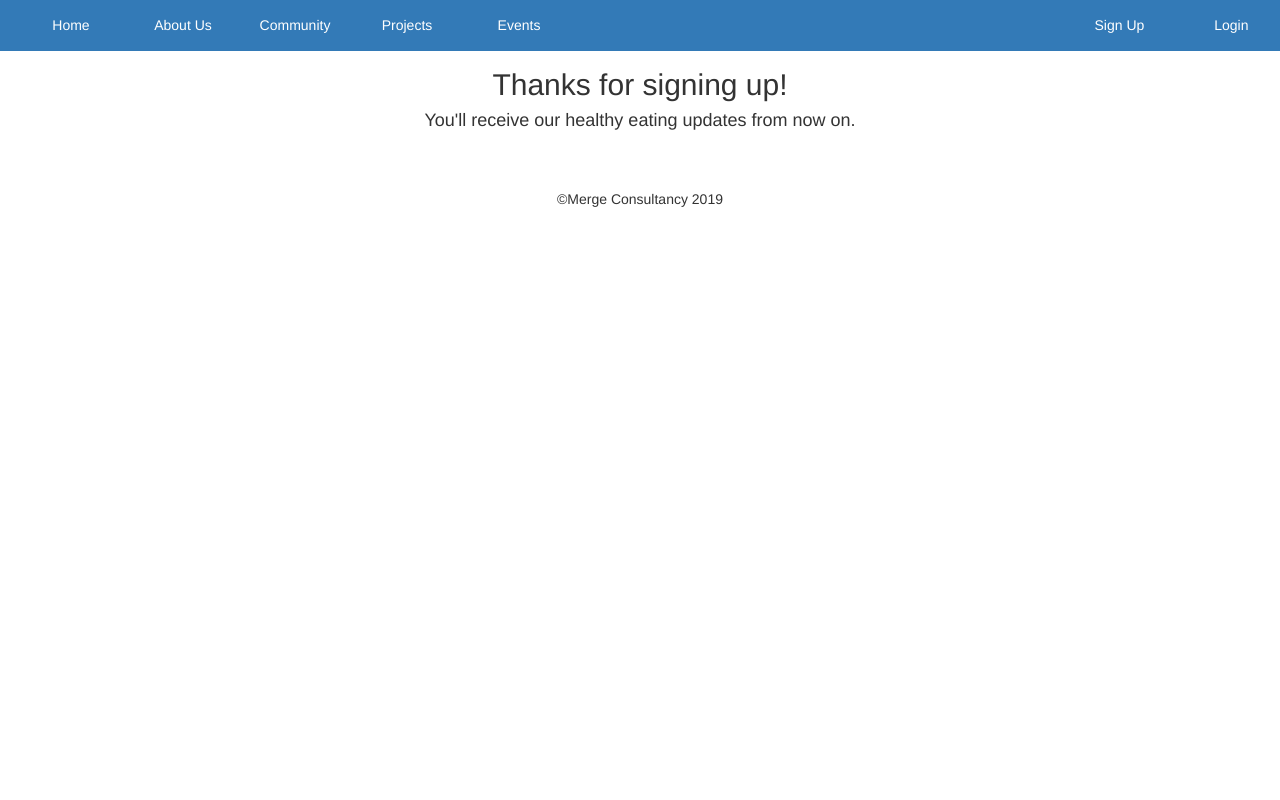
After one commit to harrietbull/py_course, a Flask app: template templates/thanks.html in a window 1280 px wide. The commit adds this page. Run offline with Flask 2, Linux system fonts and the light colour scheme; the template is opened without the code that fills it, so the values that code supplies are empty; some web fonts are replaced.

Commit message:
making forms work

```diff
--- a/main.py
+++ b/main.py
@@ -2,6 +2,15 @@ from flask import Flask, render_template, url_for, redirect, request
 import requests
 
 app = Flask("__name__")
+
+def send_simple_message(email, name):
+    return requests.post(
+        "https://api.mailgun.net/v3/sandboxc42735b98d7b464587d8a7396a7e7741.mailgun.org/messages",
+        auth=("api", "5bb876706f10a10b2f2e5a3d12804f39-7caa9475-a3d1e7df"),
+        data={"from": "Excited User <mailgun@sandboxc42735b98d7b464587d8a7396a7e7741.mailgun.org>",
+              "to": [email],
+              "subject": "Thanks for signing up "+name,
+              "text": "You've signed up to receive more healthy updates - well done you!"})
 
 @app.route("/")
 def index():
@@ -24,7 +33,8 @@ def sUp():
     #
     # # validate the received values
     if name and email:
-        return "Yes it works"
+        send_simple_message(email, name)
+        return render_template("thanks.html")
 
 
 if  __name__ == "__main__":
--- a/templates/index.html
+++ b/templates/index.html
@@ -21,7 +21,7 @@
         <li><a href="#">Events</a></li>
        </ul>
        <ul class="nav navbar-nav navbar-right bg-primary">
-         <li><a href="signUp.html"><span class="glyphicon glyphicon-user"></span> Sign Up</a></li>
+         <li><a href="ad"><span class="glyphicon glyphicon-user"></span> Sign Up</a></li>
          <li><a href="#"><span class="glyphicon glyphicon-log-in"></span> Login</a></li>
        </ul>
      </div>
--- /dev/null
+++ b/templates/thanks.html
@@ -0,0 +1,45 @@
+<doctype html>
+<html lang="en">
+
+<head>
+  <title>Sign Up Page</title>
+    <meta name="viewport" content="width=device-width, initial-scale=1, shrink-to-fit=no">
+    <meta charset="utf-8">
+    <link href="https://fonts.googleapis.com/css?family=Roboto" rel="stylesheet">
+    <link href="../static/css/bootstrap.min.css" type="text/css" rel="stylesheet">
+    <link href="../static/styles.css" rel="stylesheet">
+
+</head>
+
+<body>
+  <nav class="navbar navbar-nav  navbar-fixed-top bg-primary" role="navigation">
+    <div class="container-fluid">
+      <ul class="nav navbar-nav">
+        <li><a href="index.html">Home</a></li>
+        <li><a href="#">About Us</a></li>
+        <li><a href="#">Community</a></li>
+        <li><a href="#">Projects</a></li>
+        <li><a href="#">Events</a></li>
+       </ul>
+       <ul class="nav navbar-nav navbar-right bg-primary">
+         <li><a href="#"><span class="glyphicon glyphicon-user"></span> Sign Up</a></li>
+         <li><a href="#"><span class="glyphicon glyphicon-log-in"></span> Login</a></li>
+       </ul>
+     </div>
+  </nav>
+
+
+  <div class="jumbotron">
+    <h2 align=center> Thanks for signing up!</h2>
+    <h4 align=center>You'll receive our healthy eating updates from now on. </h4>
+
+  </div>
+
+  <footer>
+      <div class="footer-copyright text-center py-3">
+        <p>©Merge Consultancy 2019</p>
+      </div>
+  </footer>
+
+</body>
+</html>
```
